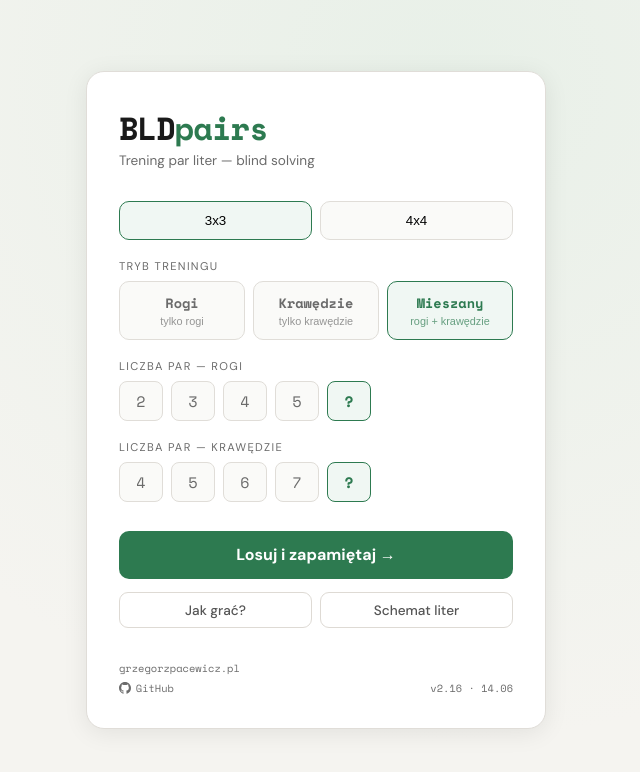
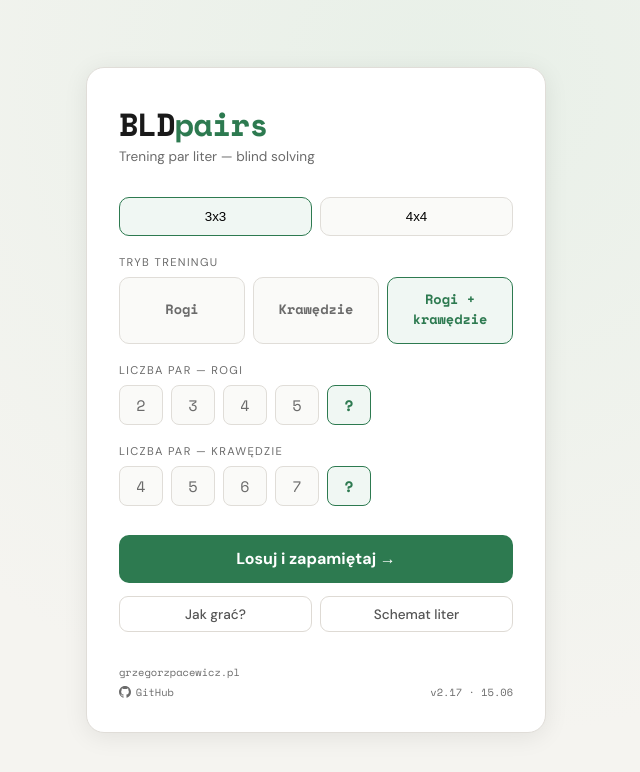
Before and after one commit to GrzegorzPacewicz/bld-pairs, a website with bundled scripts: page index.html in a window 1280 px wide. Shown: the whole page, without its empty margins (324-964 px from the left). Built offline with nearby package versions, Linux system fonts and the light colour scheme.

Commit message:
Changes in UI - no descritpion in buttons. Same width of letters and single letter

```diff
--- a/css/style.css
+++ b/css/style.css
@@ -11,7 +11,7 @@ body{background:#f5f4f0;color:#1a1a1a;font-family:'DM Sans',sans-serif;min-heigh
 .field-label{font-size:.7rem;text-transform:uppercase;letter-spacing:.12em;color:#6b6b6b;margin:1.2rem 0 .5rem}
 .mode-grid{display:grid;grid-template-columns:repeat(3,1fr);gap:.5rem;margin-bottom:.5rem}
 .mode-btn{background:#fafaf8;border:1.5px solid #e0ddd8;border-radius:10px;padding:.7rem .5rem;
-  cursor:pointer;color:#6b6b6b;transition:all .15s;display:flex;flex-direction:column;align-items:center;gap:2px}
+  cursor:pointer;color:#6b6b6b;transition:all .15s;display:flex;flex-direction:column;align-items:center;justify-content:center;gap:2px}
 .mode-btn:hover{border-color:#bbb;color:#555}
 .mode-btn.active{background:#f0f7f3;border-color:#2d7a50;color:#2d7a50}
 .mode-label{font-family:'Space Mono',monospace;font-size:.85rem;font-weight:700;pointer-events:none}
@@ -79,7 +79,7 @@ body{background:#f5f4f0;color:#1a1a1a;font-family:'DM Sans',sans-serif;min-heigh
 .btn-config-top:hover{border-color:#999;color:#555}
 .btn-row{display:flex;gap:.7rem;margin-top:1.2rem}
 .btn-row .btn-primary{flex:1;margin-top:0}
-.singiel-chip{justify-content:center;min-width:5.5rem}
+.singiel-chip{justify-content:center;width:3.8rem}
 .singiel-label{font-size:.75rem;color:#6b6b6b;font-family:'Space Mono',monospace;margin-left:.2rem}
 .hidden{display:none!important}
 .btn-history{width:100%;padding:.6rem;background:transparent;color:#6b6b6b;border:1.5px solid #e8e5e0;
--- a/js/render.js
+++ b/js/render.js
@@ -2,7 +2,7 @@ import { state, isAnswerCorrect, allDone, loadHistory } from "./state.js";
 import { bindEvents } from "./events.js";
 import { formatTime } from "./timer.js";
 
-const BUILD = "v2.16 · 14.06";
+const BUILD = "v2.17 · 15.06";
 
 export function render() {
   const app = document.getElementById("app");
@@ -49,9 +49,9 @@ function renderConfig3x3(cubeToggle) {
     ${cubeToggle}
     <div class="field-label">Tryb treningu</div>
     <div class="mode-grid">
-      ${modeBtn("corners", "Rogi", "tylko rogi")}
-      ${modeBtn("edges", "Krawędzie", "tylko krawędzie")}
-      ${modeBtn("mixed", "Mieszany", "rogi + krawędzie")}
+      ${modeBtn("corners", "Rogi", "")}
+      ${modeBtn("edges", "Krawędzie", "")}
+      ${modeBtn("mixed", "Rogi + krawędzie", "")}
     </div>
     ${
       showCorners
```
